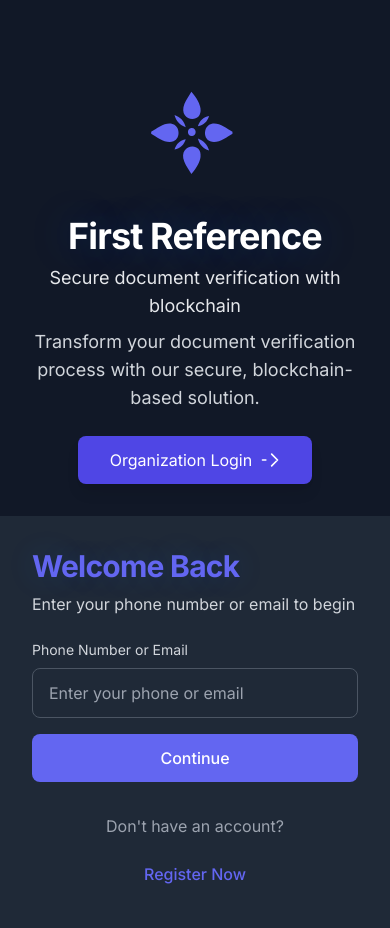
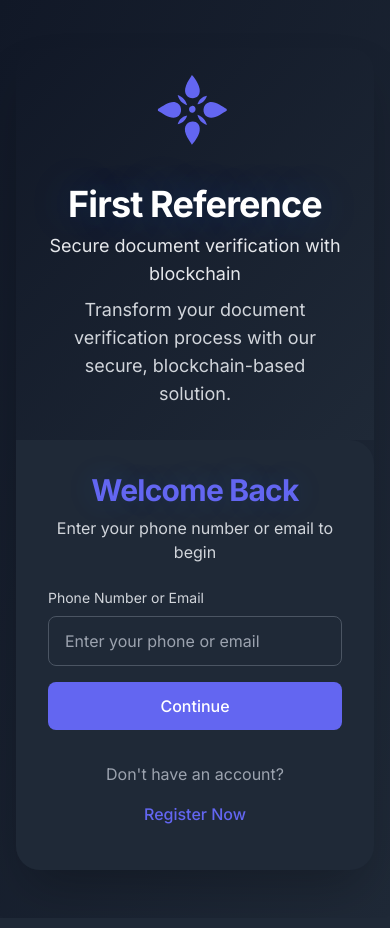
Before and after one commit to Gopinathpanjiyara/Web3_Background_Verification_Portal, a React (Vite) app: page /login in a window 390 px wide. Built offline with nearby package versions, Linux system fonts and the light colour scheme.

Commit message:
final work done

```diff
--- a/src/pages/LoginPage.tsx
+++ b/src/pages/LoginPage.tsx
@@ -159,13 +159,13 @@ const LoginPage: React.FC = () => {
       <AnimatePresence mode="wait">
         {!isInitialLoading && (
           <motion.div
-            className="min-h-screen"
+            className="min-h-screen flex items-center justify-center py-12 px-4 bg-gradient-to-br from-dark-900 to-dark-800"
             initial={{ opacity: 0 }}
             animate={{ opacity: 1 }}
             transition={{ duration: 0.5 }}
           >
             <motion.div
-              className="flex flex-col md:flex-row min-h-screen"
+              className="flex flex-col md:flex-row md:h-[600px] items-center justify-center max-w-6xl w-full mx-auto shadow-2xl rounded-2xl overflow-hidden"
               initial="closed"
               animate="open"
               variants={{
@@ -181,7 +181,7 @@ const LoginPage: React.FC = () => {
             >
               {/* Left section (dark blue background with logo) */}
               <motion.div
-                className="bg-dark-900 text-white w-full md:w-1/2 p-8 md:p-12 flex flex-col justify-center items-center relative overflow-hidden"
+                className="bg-dark-900 text-white w-full md:w-1/2 p-8 md:p-12 flex flex-col justify-center items-center relative overflow-hidden h-full"
                 variants={{
                   closed: {
                     x: "-100%",
@@ -232,7 +232,7 @@ const LoginPage: React.FC = () => {
                 />
 
                 <motion.div
-                  className="relative z-10 text-center max-w-lg -mt-12"
+                  className="relative z-10 text-center max-w-lg -mt-24"
                   variants={{
                     closed: { y: 40, opacity: 0 },
                     open: {
@@ -247,7 +247,7 @@ const LoginPage: React.FC = () => {
                   }}
                 >
                   <motion.div
-                    className="w-52 h-52 mx-auto mb-6 flex items-center justify-center"
+                    className="w-44 h-44 mx-auto mb-6 flex items-center justify-center"
                     initial={{ scale: 0.5, opacity: 0 }}
                     animate={{ scale: 1, opacity: 1 }}
                     transition={{
@@ -292,6 +292,7 @@ const LoginPage: React.FC = () => {
                     animate={{ opacity: 1, y: 0 }}
                     transition={{ delay: 1.6, duration: 0.5 }}
                   >
+                    {/* Temporarily disabled Organization Login
                     <Link to="/register/organization">
                       <button className="mt-6 bg-primary-600 hover:bg-primary-700 text-white py-3 px-8 rounded-lg inline-flex items-center transition-all shadow-lg">
                         <span>Organization Login</span>
@@ -300,13 +301,14 @@ const LoginPage: React.FC = () => {
                         </svg>
                       </button>
                     </Link>
+                    */}
                   </motion.div>
                 </motion.div>
               </motion.div>
 
               {/* Right section (Authentication) */}
               <motion.div
-                className="w-full md:w-1/2 bg-dark-800 p-8 md:p-12 flex items-center justify-center"
+                className="w-full md:w-1/2 bg-dark-800 p-8 md:p-12 flex items-center justify-center rounded-r-2xl h-full"
                 variants={{
                   closed: {
                     x: "100%",
@@ -337,8 +339,8 @@ const LoginPage: React.FC = () => {
                     {/* Step 1: Phone number or email */}
                     {step === 'phone' && (
                       <>
-                        <h2 className="text-3xl font-bold text-primary-500 mb-2">Welcome Back</h2>
-                        <p className="text-gray-300 mb-6">Enter your phone number or email to begin</p>
+                        <h2 className="text-3xl font-bold text-primary-500 mb-2 text-center md:text-left">Welcome Back</h2>
+                        <p className="text-gray-300 mb-6 text-center md:text-left">Enter your phone number or email to begin</p>
 
                         {error && (
                           <div className="bg-red-900/30 border border-red-800 text-red-400 p-4 rounded-lg mb-6">
@@ -372,7 +374,7 @@ const LoginPage: React.FC = () => {
                         </form>
 
                         <div className="mt-8 text-center">
-                          <p className="text-gray-400 mb-3">Don't have an account?</p>
+                          <p className="text-gray-400 mb-1">Don't have an account?</p>
                           <Link
                             to="/register"
                             className="w-full py-3 rounded-lg text-primary-500 font-medium hover:text-primary-400 transition-all duration-300 block"
@@ -386,8 +388,8 @@ const LoginPage: React.FC = () => {
                     {/* Step 2: Login with password */}
                     {step === 'login' && (
                       <>
-                        <h2 className="text-3xl font-bold text-primary-500 mb-2">Sign In</h2>
-                        <p className="text-gray-300 mb-6">Enter your password to continue</p>
+                        <h2 className="text-3xl font-bold text-primary-500 mb-2 text-center md:text-left">Sign In</h2>
+                        <p className="text-gray-300 mb-6 text-center md:text-left">Enter your password to continue</p>
 
                         {error && (
                           <div className="bg-red-900/30 border border-red-800 text-red-400 p-4 rounded-lg mb-6">
```
